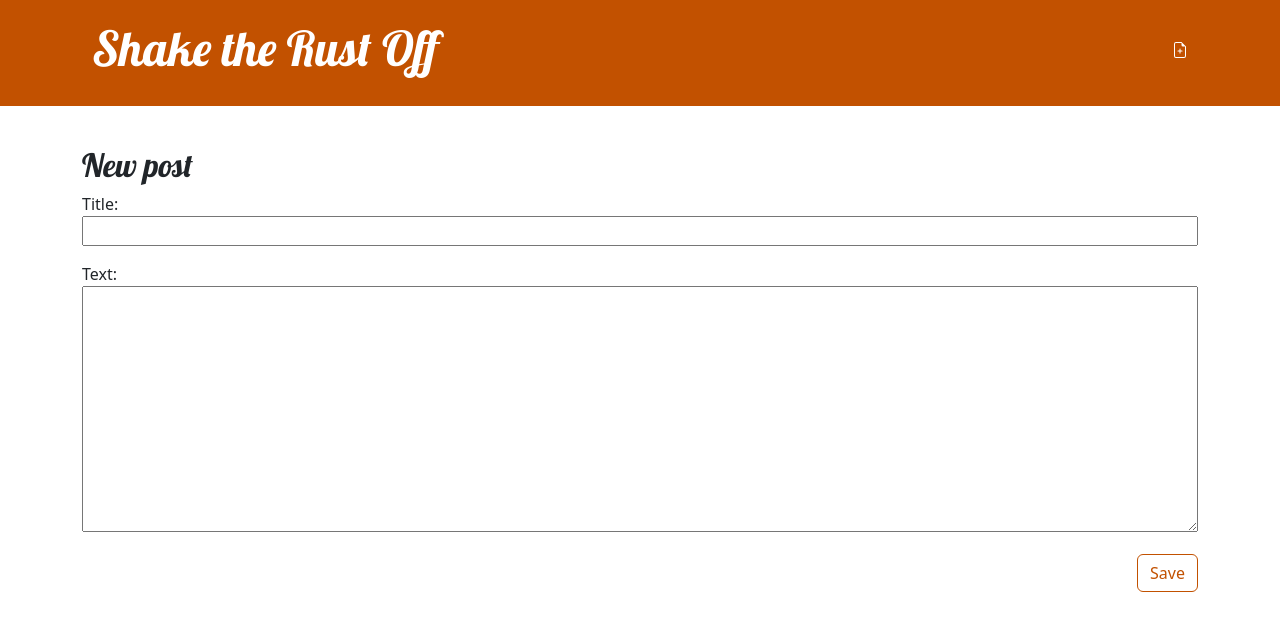
After one commit to CMiskowiec/my-first-blog, a Django app: page /post/new/ in a window 1280 px wide. The commit adds this page. Shown: the top 631 px of the page. Run offline with Django 5.2, Linux system fonts and the light colour scheme.

Commit message:
Added view and template for detailed posts

```diff
--- /dev/null
+++ b/blog/forms.py
@@ -0,0 +1,9 @@
+from django import forms
+
+from .models import Post
+
+class PostForm(forms.ModelForm):
+
+    class Meta:
+        model = Post
+        fields = ('title', 'text')
--- /dev/null
+++ b/blog/static/css/blog.css
@@ -0,0 +1,71 @@
+.page-header {
+    background-color: #C25100;
+    margin-top: 0;
+    margin-bottom: 40px;
+    padding: 20px 20px 20px 40px;
+}
+
+    .page-header h1,
+    .page-header h1 a,
+    .page-header h1 a:visited,
+    .page-header h1 a:active {
+        color: #ffffff;
+        font-size: 36pt;
+        text-decoration: none;
+    }
+
+h1,
+h2,
+h3,
+h4 {
+    font-family: 'Lobster', cursive;
+}
+
+.date {
+    color: #828282;
+}
+
+.save {
+    float: right;
+}
+
+.post-form textarea,
+.post-form input {
+    width: 100%;
+}
+
+.top-menu,
+.top-menu:hover,
+.top-menu:visited {
+    color: #ffffff;
+    float: right;
+    font-size: 26pt;
+    margin-right: 20px;
+}
+
+.post {
+    margin-bottom: 70px;
+}
+
+    .post h2 a,
+    .post h2 a:visited {
+        color: #000000;
+    }
+
+    .post > .date,
+    .post > .actions {
+        float: right;
+    }
+
+.btn-secondary,
+.btn-secondary:visited {
+    color: #C25100;
+    background: none;
+    border-color: #C25100;
+    margin-left: 15px;
+}
+
+    .btn-secondary:hover {
+        color: #FFFFFF;
+        background-color: #C25100;
+    }
--- /dev/null
+++ b/blog/templates/blog/base.html
@@ -0,0 +1,28 @@
+{% load static %}
+<!DOCTYPE html>
+<html>
+<head>
+    <title>Shake the Rust off</title>
+    <link rel="stylesheet" href="https://cdn.jsdelivr.net/npm/bootstrap@5.3.3/dist/css/bootstrap.min.css" integrity="sha384-QWTKZyjpPEjISv5WaRU9OFeRpok6YctnYmDr5pNlyT2bRjXh0JMhjY6hW+ALEwIH" crossorigin="anonymous">
+    <link rel="stylesheet" href="https://fonts.googleapis.com/css?family=Lobster&subset=latin,latin-ext">
+    <link rel="stylesheet" href="{% static 'css/blog.css' %}">
+</head>
+<body>
+    <header class="page-header">
+        <div class="container">
+            <a href="{% url 'post_new' %}" class="top-menu">
+                {% include './icons/file-earmark-plus.svg' %}
+            </a>
+            <h1><a href="/">Shake the Rust Off</a></h1>
+        </div>
+    </header>
+    <main class="content container">
+        <div class="row">
+            <div class="col">
+                {% block content %}
+                {% endblock %}
+            </div>
+        </div>
+    </main>
+</body>
+</html>
--- /dev/null
+++ b/blog/templates/blog/post_edit.html
@@ -0,0 +1,10 @@
+{% extends 'blog/base.html' %}
+
+{% block content %}
+<h2>New post</h2>
+<form method="POST" class="post-form">
+    {% csrf_token %}
+    {{ form.as_p }}
+    <button type="submit" class="save btn btn-secondary">Save</button>
+</form>
+{% endblock %}
--- a/blog/urls.py
+++ b/blog/urls.py
@@ -3,4 +3,6 @@ from . import views
 
 urlpatterns = [
     path('', views.post_list, name='post_list'),
+    path('post/<int:pk>/', views.post_detail, name='post_detail'),
+    path('post/new/', views.post_new, name='post_new'),
 ]
--- a/blog/views.py
+++ b/blog/views.py
@@ -1,7 +1,28 @@
 from django.shortcuts import render
 from django.utils import timezone
 from .models import Post
+from .forms import PostForm
+from django.shortcuts import render, get_object_or_404
+from django.shortcuts import redirect
+
+
 
 def post_list(request):
     posts = Post.objects.filter(published_date__lte=timezone.now()).order_by('published_date')
     return render(request, 'blog/post_list.html', {'posts': posts})
+def post_new(request):
+    if request.method == "POST":
+        form = PostForm(request.POST)
+        if form.is_valid():
+            post = form.save(commit=False)
+            post.author = request.user
+            post.published_date = timezone.now()
+            post.save()
+            return redirect('post_detail', pk=post.pk)
+    else:
+        form = PostForm()
+    return render(request, 'blog/post_edit.html', {'form': form})
+
+def post_detail(request, pk):
+    post = get_object_or_404(Post, pk=pk)
+    return render(request, 'blog/post_detail.html', {'post': post})
```
Also changed, not shown: blog/templates/blog/post_detail.html (added, +13 -0 lines), blog/templates/blog/post_list.html (+12 -21 lines), blog/templates/blog/icons/file-earmark-plus.svg (added).
